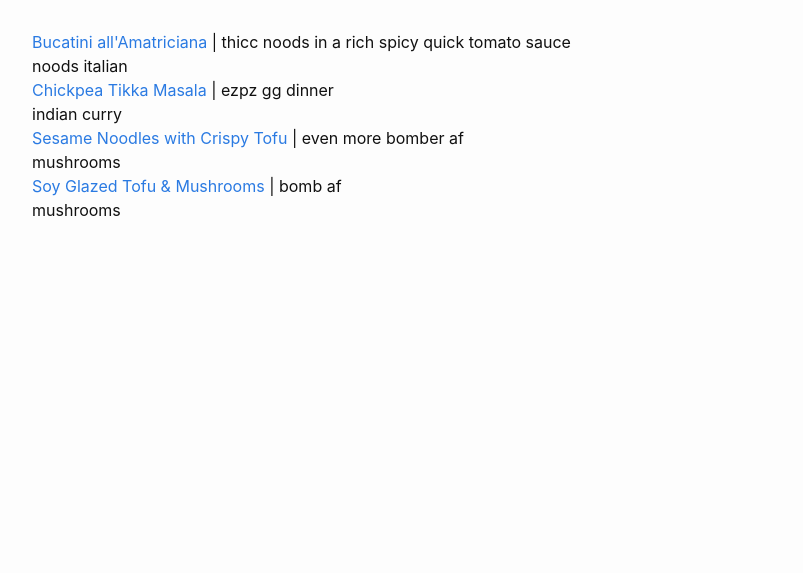
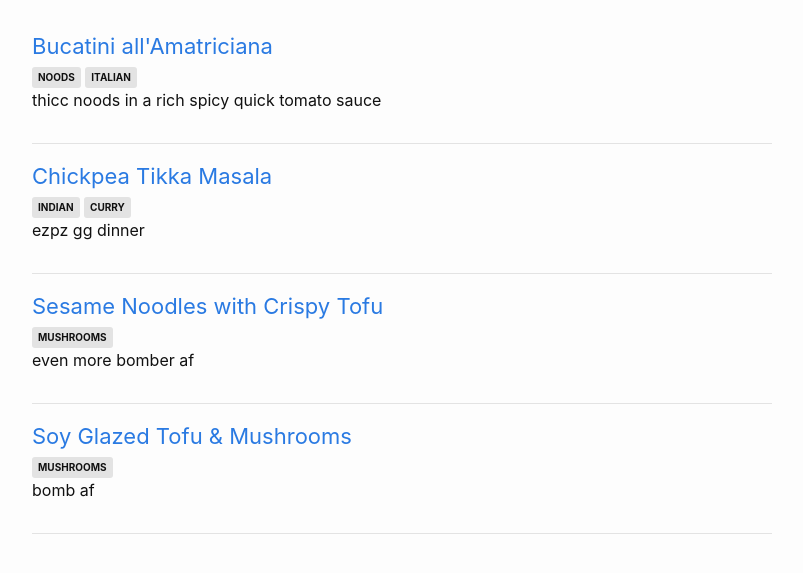
Before and after one commit to backofthebus/backofthebus.github.io, a Jekyll site: the page built from recipes/index.md, in a window 1280 px wide. Shown: the top 573 px of the page, without its empty margins (238-1041 px from the left). Built offline with Jekyll 4.4.1, drawn with Linux system fonts in a browser that asks for light colours.

Commit message:
tag styling and reordering

```diff
--- a/assets/main.scss
+++ b/assets/main.scss
@@ -4,6 +4,27 @@
 
 @import "minima";
 
+.recipe-title {
+	font-size: 22px;
+	a {
+		display:inline;
+	}
+	margin-bottom:0;
+}
+
+.recipe-post {
+	border-bottom: 1px solid #e3e3e3;
+	padding-bottom: 1em;
+	margin-bottom: 1em;
+}
+
 .tag {
     display: inline-block;
+    background-color: #e3e3e3;
+    font-size: 10px;
+    font-weight: bold;
+    font-color: #333333;
+    text-transform: uppercase;
+    padding:3px 6px;
+    border-radius: 3px;
 }
--- a/recipes/index.md
+++ b/recipes/index.md
@@ -6,12 +6,17 @@ layout: default
 ---
 
 {% for recipe in site.recipes %}
-  <div>
-    <a style="display:inline;" href="{{recipe.link}}" target="_blank">{{ recipe.title }}</a> | {{recipe.description}}
-    <div>
-        {% for tag in recipe.tags %}
-            <span class="tag">{{ tag }}</span>
-        {% endfor %}
-    </div>
-  </div>
+<div class="recipe-post">
+	<p class="recipe-title">
+		<a href="{{recipe.link}}" target="_blank">{{ recipe.title }}</a>
+	</p>
+	<div>
+		{% for tag in recipe.tags %}
+		<span class="tag">{{ tag }}</span>
+		{% endfor %}
+	</div>
+	<p>
+		{{recipe.description}}
+	</p>
+</div>
 {% endfor %}
```
Also changed, not shown: 3 other files.
